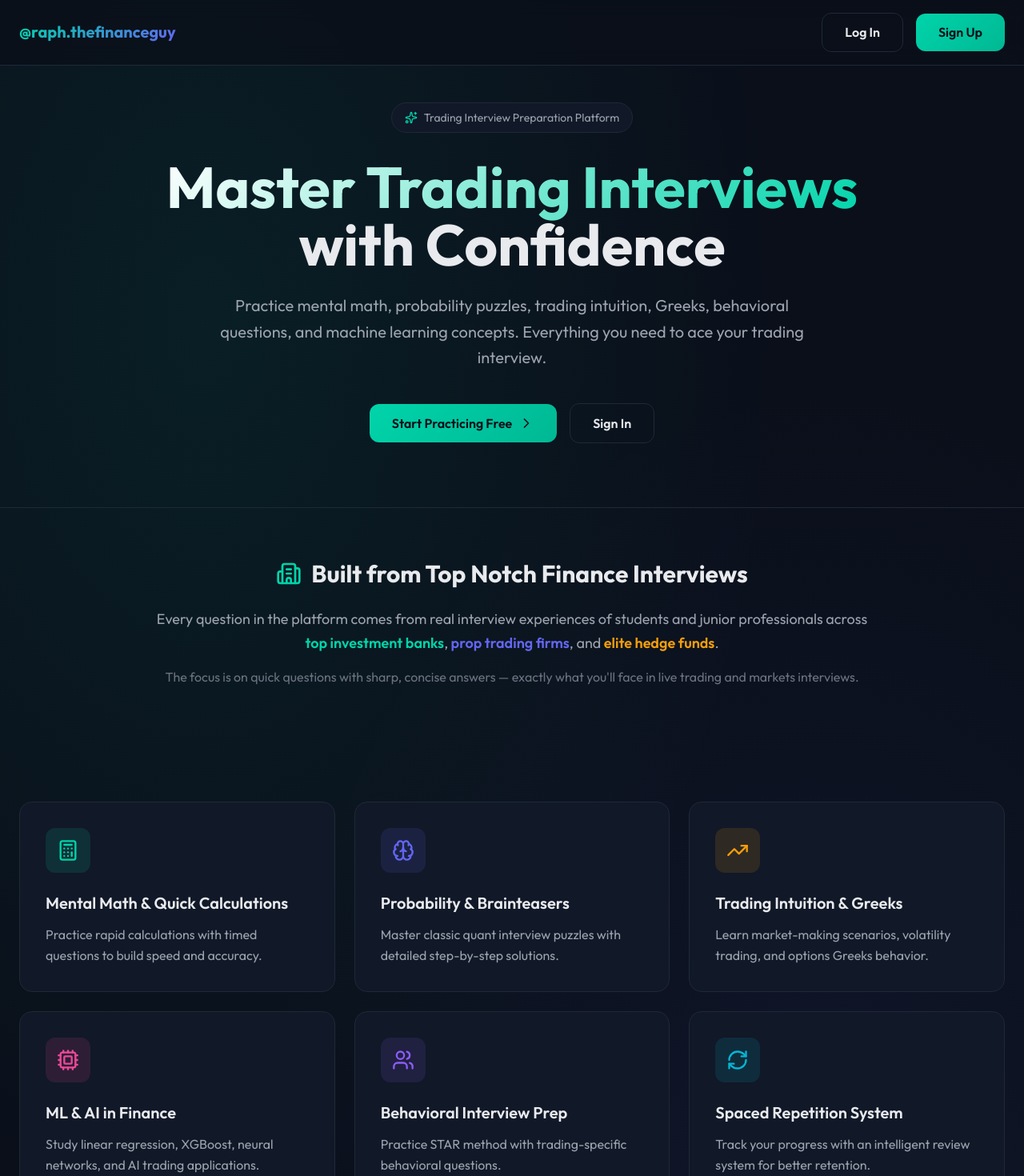
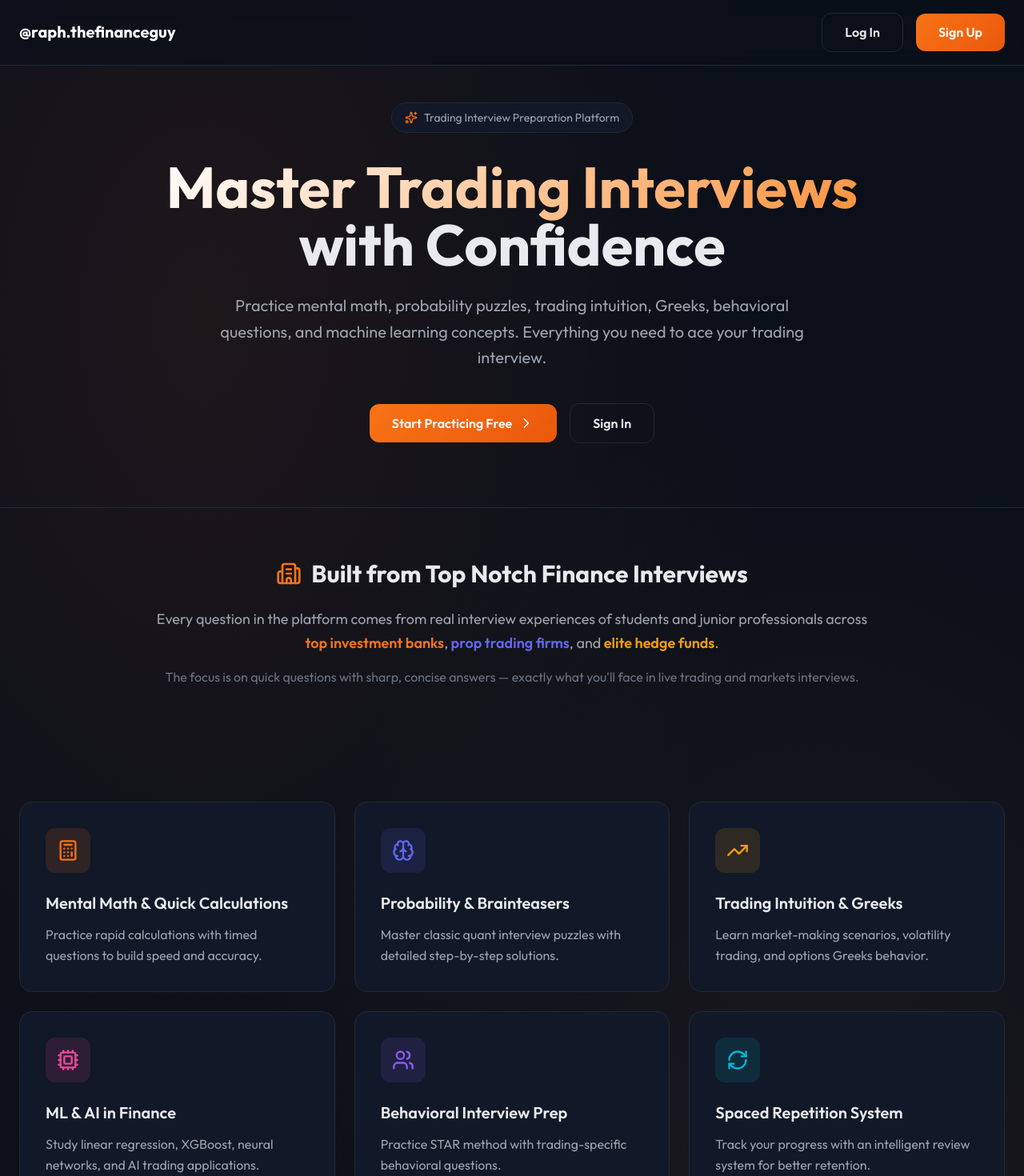
Before and after one commit to ramonges/raph.thefinanceguy2.0, a Next.js app: page / in a window 1280 px wide. Shown: the top 1470 px of the page at 80% size. Built offline with nearby package versions, Linux system fonts and the light colour scheme.

Commit message:
Design update: White logo + Orange accent color
- Changed logo from gradient to white
- Changed accent color from green (#00d4aa) to orange (#f97316)
- Updated all buttons, links, and UI elements to use orange theme
- More user-friendly and warm color scheme

```diff
--- a/src/app/globals.css
+++ b/src/app/globals.css
@@ -3,8 +3,8 @@
 :root {
   --background: #0a0f1a;
   --foreground: #e8eaed;
-  --accent: #00d4aa;
-  --accent-hover: #00b894;
+  --accent: #f97316;
+  --accent-hover: #ea580c;
   --card-bg: #111827;
   --card-border: #1f2937;
   --muted: #6b7280;
@@ -65,8 +65,8 @@ body {
 /* Gradient background pattern */
 .gradient-bg {
   background:
-    radial-gradient(ellipse at 20% 20%, rgba(0, 212, 170, 0.08) 0%, transparent 50%),
-    radial-gradient(ellipse at 80% 80%, rgba(99, 102, 241, 0.08) 0%, transparent 50%),
+    radial-gradient(ellipse at 20% 20%, rgba(249, 115, 22, 0.08) 0%, transparent 50%),
+    radial-gradient(ellipse at 80% 80%, rgba(251, 146, 60, 0.08) 0%, transparent 50%),
     var(--background);
 }
 
@@ -82,7 +82,7 @@ body {
   position: absolute;
   inset: -1px;
   border-radius: 17px;
-  background: linear-gradient(135deg, var(--accent), #6366f1, var(--accent));
+  background: linear-gradient(135deg, var(--accent), #fb923c, var(--accent));
   background-size: 200% 200%;
   animation: gradient-shift 3s ease infinite;
   z-index: -1;
@@ -95,8 +95,8 @@ body {
 
 /* Button styles */
 .btn-primary {
-  background: linear-gradient(135deg, var(--accent), #00b894);
-  color: #0a0f1a;
+  background: linear-gradient(135deg, var(--accent), #ea580c);
+  color: #ffffff;
   font-weight: 600;
   padding: 12px 28px;
   border-radius: 12px;
@@ -108,7 +108,7 @@ body {
 
 .btn-primary:hover {
   transform: translateY(-2px);
-  box-shadow: 0 8px 30px rgba(0, 212, 170, 0.4);
+  box-shadow: 0 8px 30px rgba(249, 115, 22, 0.4);
 }
 
 .btn-primary:active {
@@ -333,16 +333,13 @@ input::placeholder, textarea::placeholder {
 .logo {
   font-weight: 700;
   font-size: 1.25rem;
-  background: linear-gradient(135deg, var(--accent), #6366f1);
+  color: #ffffff;
+}
+
+/* Hero section gradient text */
+.gradient-text {
+  background: linear-gradient(135deg, #fff, #fb923c);
   -webkit-background-clip: text;
   -webkit-text-fill-color: transparent;
   background-clip: text;
 }
-
-/* Hero section gradient text */
-.gradient-text {
-  background: linear-gradient(135deg, #fff, var(--accent));
-  -webkit-background-clip: text;
-  -webkit-text-fill-color: transparent;
-  background-clip: text;
-}
--- a/src/app/login/page.tsx
+++ b/src/app/login/page.tsx
@@ -159,7 +159,7 @@ export default function LoginPage() {
 
           <p className="text-center text-[#9ca3af] mt-6">
             Don&apos;t have an account?{' '}
-            <Link href="/signup" className="text-[#00d4aa] hover:underline">
+            <Link href="/signup" className="text-[#f97316] hover:underline">
               Sign up
             </Link>
           </p>
--- a/src/app/missed-questions/page.tsx
+++ b/src/app/missed-questions/page.tsx
@@ -30,7 +30,7 @@ const categoryIcons: Record<Category, React.ElementType> = {
 }
 
 const categoryColors: Record<Category, string> = {
-  'mental-maths': '#00d4aa',
+  'mental-maths': '#f97316',
   'proba': '#6366f1',
   'trading': '#f59e0b',
   'behavioral': '#8b5cf6',
@@ -61,7 +61,7 @@ function MissedQuestionCard({
 }) {
   const section = question.section as Category
   const Icon = categoryIcons[section] || Calculator
-  const color = categoryColors[section] || '#00d4aa'
+  const color = categoryColors[section] || '#f97316'
 
   return (
     <div className="bg-[#111827] border border-[#1f2937] rounded-xl overflow-hidden transition-all duration-200 hover:border-[#374151]">
@@ -104,7 +104,7 @@ function MissedQuestionCard({
       {expanded && (
         <div className="px-5 pb-5 border-t border-[#1f2937] pt-4 fade-in">
           <div className="bg-[#0a0f1a] rounded-xl p-4 mb-4">
-            <h4 className="text-sm font-semibold text-[#00d4aa] mb-2">Correct Answer:</h4>
+            <h4 className="text-sm font-semibold text-[#f97316] mb-2">Correct Answer:</h4>
             <p className="text-[#e8eaed] whitespace-pre-wrap">{question.correct_answer}</p>
           </div>
 
@@ -125,7 +125,7 @@ function MissedQuestionCard({
                   e.stopPropagation()
                   onMarkReviewed()
                 }}
-                className="flex items-center gap-2 text-sm text-[#00d4aa] hover:text-[#00b894] transition-colors"
+                className="flex items-center gap-2 text-sm text-[#f97316] hover:text-[#ea580c] transition-colors"
               >
                 <CheckCircle2 className="w-4 h-4" />
                 Mark as Reviewed
@@ -266,7 +266,7 @@ export default function MissedQuestionsPage() {
   if (loading) {
     return (
       <div className="min-h-screen gradient-bg flex items-center justify-center">
-        <Loader2 className="w-8 h-8 animate-spin text-[#00d4aa]" />
+        <Loader2 className="w-8 h-8 animate-spin text-[#f97316]" />
       </div>
     )
   }
@@ -293,7 +293,7 @@ export default function MissedQuestionsPage() {
                   onClick={() => setFilterCategory('all')}
                   className={`px-3 py-1.5 rounded-lg text-sm font-medium transition-colors ${
                     filterCategory === 'all'
-                      ? 'bg-[#00d4aa] text-[#0a0f1a]'
+                      ? 'bg-[#f97316] text-[#0a0f1a]'
                       : 'bg-[#1f2937] text-[#9ca3af] hover:text-white'
                   }`}
                 >
@@ -324,7 +324,7 @@ export default function MissedQuestionsPage() {
                   type="checkbox"
                   checked={showReviewed}
                   onChange={(e) => setShowReviewed(e.target.checked)}
-                  className="w-4 h-4 rounded border-[#374151] bg-[#1f2937] text-[#00d4aa] focus:ring-[#00d4aa] focus:ring-offset-0"
+                  className="w-4 h-4 rounded border-[#374151] bg-[#1f2937] text-[#f97316] focus:ring-[#f97316] focus:ring-offset-0"
                 />
                 <span className="text-sm text-[#9ca3af]">Show reviewed</span>
               </label>
@@ -334,9 +334,9 @@ export default function MissedQuestionsPage() {
           {/* Questions List */}
           {filteredQuestions.length === 0 ? (
             <div className="bg-[#111827] border border-[#1f2937] rounded-2xl p-12 text-center">
-              <div className="w-16 h-16 bg-[#00d4aa]/10 rounded-full flex items-center justify-center mx-auto mb-4">
+              <div className="w-16 h-16 bg-[#f97316]/10 rounded-full flex items-center justify-center mx-auto mb-4">
                 {missedQuestions.length === 0 ? (
-                  <CheckCircle2 className="w-8 h-8 text-[#00d4aa]" />
+                  <CheckCircle2 className="w-8 h-8 text-[#f97316]" />
                 ) : (
                   <AlertCircle className="w-8 h-8 text-[#f59e0b]" />
                 )}
@@ -388,7 +388,7 @@ export default function MissedQuestionsPage() {
                 <p className="text-xs text-[#6b7280]">Pending Review</p>
               </div>
               <div className="bg-[#111827] border border-[#1f2937] rounded-xl p-4 text-center">
-                <div className="text-2xl font-bold" style={{ color: categoryColors[filterCategory as Category] || '#00d4aa' }}>
+                <div className="text-2xl font-bold" style={{ color: categoryColors[filterCategory as Category] || '#f97316' }}>
                   {filteredQuestions.length}
                 </div>
                 <p className="text-xs text-[#6b7280]">Showing</p>
--- a/src/app/page.tsx
+++ b/src/app/page.tsx
@@ -18,7 +18,7 @@ const features = [
     icon: Calculator,
     title: "Mental Math & Quick Calculations",
     description: "Practice rapid calculations with timed questions to build speed and accuracy.",
-    color: "#00d4aa"
+    color: "#f97316"
   },
   {
     icon: Brain,
@@ -76,7 +76,7 @@ export default function HomePage() {
       <section className="pt-32 pb-20 px-6">
         <div className="max-w-5xl mx-auto text-center">
           <div className="inline-flex items-center gap-2 px-4 py-2 rounded-full bg-[#111827] border border-[#1f2937] mb-8 fade-in">
-            <Sparkles className="w-4 h-4 text-[#00d4aa]" />
+            <Sparkles className="w-4 h-4 text-[#f97316]" />
             <span className="text-sm text-[#9ca3af]">Trading Interview Preparation Platform</span>
           </div>
 
@@ -107,12 +107,12 @@ export default function HomePage() {
       <section className="py-16 px-6 border-t border-[#1f2937]">
         <div className="max-w-4xl mx-auto text-center">
           <div className="flex items-center justify-center gap-3 mb-6">
-            <Building2 className="w-8 h-8 text-[#00d4aa]" />
+            <Building2 className="w-8 h-8 text-[#f97316]" />
             <h2 className="text-2xl md:text-3xl font-bold">Built from Top Notch Finance Interviews</h2>
           </div>
           <p className="text-[#9ca3af] text-lg leading-relaxed">
             Every question in the platform comes from real interview experiences of students and junior
-            professionals across <span className="text-[#00d4aa] font-semibold">top investment banks</span>,
+            professionals across <span className="text-[#f97316] font-semibold">top investment banks</span>,
             <span className="text-[#6366f1] font-semibold"> prop trading firms</span>, and
             <span className="text-[#f59e0b] font-semibold"> elite hedge funds</span>.
           </p>
--- a/src/app/signup/page.tsx
+++ b/src/app/signup/page.tsx
@@ -83,7 +83,7 @@ export default function SignupPage() {
             </div>
             <h1 className="text-2xl font-bold mb-2">Check your email</h1>
             <p className="text-[#9ca3af] mb-6">
-              We&apos;ve sent a confirmation link to <span className="text-[#00d4aa]">{email}</span>.
+              We&apos;ve sent a confirmation link to <span className="text-[#f97316]">{email}</span>.
               Click the link to activate your account.
             </p>
             <Link href="/login" className="btn-secondary inline-block">
@@ -216,7 +216,7 @@ export default function SignupPage() {
 
           <p className="text-center text-[#9ca3af] mt-6">
             Already have an account?{' '}
-            <Link href="/login" className="text-[#00d4aa] hover:underline">
+            <Link href="/login" className="text-[#f97316] hover:underline">
               Sign in
             </Link>
           </p>
--- a/src/components/DashboardNav.tsx
+++ b/src/components/DashboardNav.tsx
@@ -60,7 +60,7 @@ export default function DashboardNav({ profile, onOpenStats }: DashboardNavProps
               href={item.href}
               className={`flex items-center gap-2 px-4 py-2 rounded-lg transition-colors ${
                 pathname === item.href
-                  ? 'bg-[#00d4aa]/10 text-[#00d4aa]'
+                  ? 'bg-[#f97316]/10 text-[#f97316]'
                   : 'text-[#9ca3af] hover:text-white hover:bg-[#1f2937]'
               }`}
             >
@@ -81,7 +81,7 @@ export default function DashboardNav({ profile, onOpenStats }: DashboardNavProps
           <div className="relative ml-2" ref={menuRef}>
             <button
               onClick={() => setShowMenu(!showMenu)}
-              className="w-10 h-10 rounded-full bg-[#1f2937] border-2 border-[#374151] hover:border-[#00d4aa] transition-colors overflow-hidden flex items-center justify-center"
+              className="w-10 h-10 rounded-full bg-[#1f2937] border-2 border-[#374151] hover:border-[#f97316] transition-colors overflow-hidden flex items-center justify-center"
             >
               {profile?.avatar_url ? (
                 <img
--- a/src/components/Statistics.tsx
+++ b/src/components/Statistics.tsx
@@ -10,7 +10,7 @@ interface StatisticsProps {
 }
 
 const categoryColors: Record<Category, string> = {
-  'mental-maths': '#00d4aa',
+  'mental-maths': '#f97316',
   'proba': '#6366f1',
   'trading': '#f59e0b',
   'behavioral': '#8b5cf6',
@@ -65,7 +65,7 @@ export default function Statistics({ stats, onClose }: StatisticsProps) {
         {/* Overall Stats */}
         <div className="bg-[#0a0f1a] rounded-xl p-6 mb-8">
           <div className="text-center">
-            <div className="text-5xl font-bold mb-2" style={{ color: '#00d4aa' }}>
+            <div className="text-5xl font-bold mb-2" style={{ color: '#f97316' }}>
               {overallPercentage}%
             </div>
             <p className="text-[#9ca3af]">Overall Accuracy</p>
@@ -90,7 +90,7 @@ export default function Statistics({ stats, onClose }: StatisticsProps) {
         {/* Summary */}
         <div className="mt-8 grid grid-cols-3 gap-4">
           <div className="bg-[#0a0f1a] rounded-xl p-4 text-center">
-            <div className="text-2xl font-bold text-[#00d4aa]">{stats.overall.total}</div>
+            <div className="text-2xl font-bold text-[#f97316]">{stats.overall.total}</div>
             <p className="text-xs text-[#6b7280]">Total Questions</p>
           </div>
           <div className="bg-[#0a0f1a] rounded-xl p-4 text-center">
```
Also changed, not shown: src/app/training/page.tsx (+4 -4 lines), src/components/QuestionCard.tsx (+5 -5 lines).
